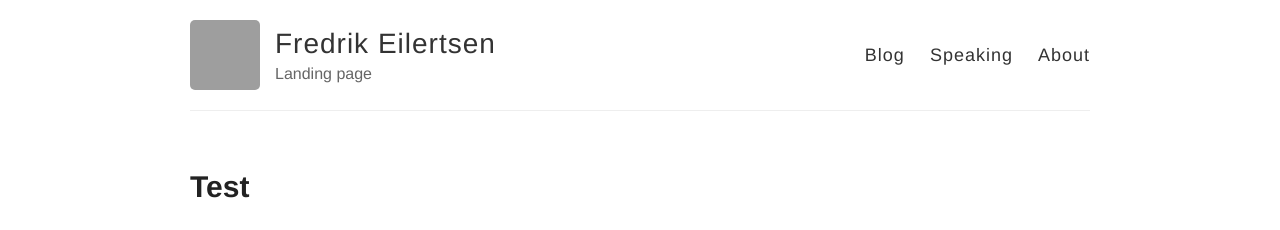
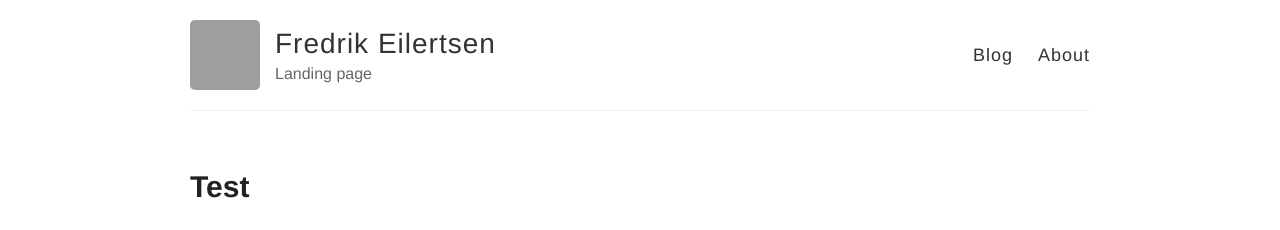
Before and after one commit to fredeil/fredeil.github.io, a Jekyll site: the page built from index.html, in a window 1280 px wide. Shown: the top 230 px of the page. Built offline with Jekyll 4.4.1, drawn with Linux system fonts in a browser that asks for light colours; comment, search, counter and statistics services are not loaded; grey boxes are pictures that could not be loaded.

Commit message:
Remove speaking

```diff
--- a/_layouts/default.html
+++ b/_layouts/default.html
@@ -30,7 +30,6 @@
 
               <nav>
                   <a href="{{ site.baseurl }}/">Blog</a>
-                  <a href="{{ site.baseurl }}/speaking">Speaking</a>
                   <a href="{{ site.baseurl }}/about">About</a>
               </nav>
           </header>
```
